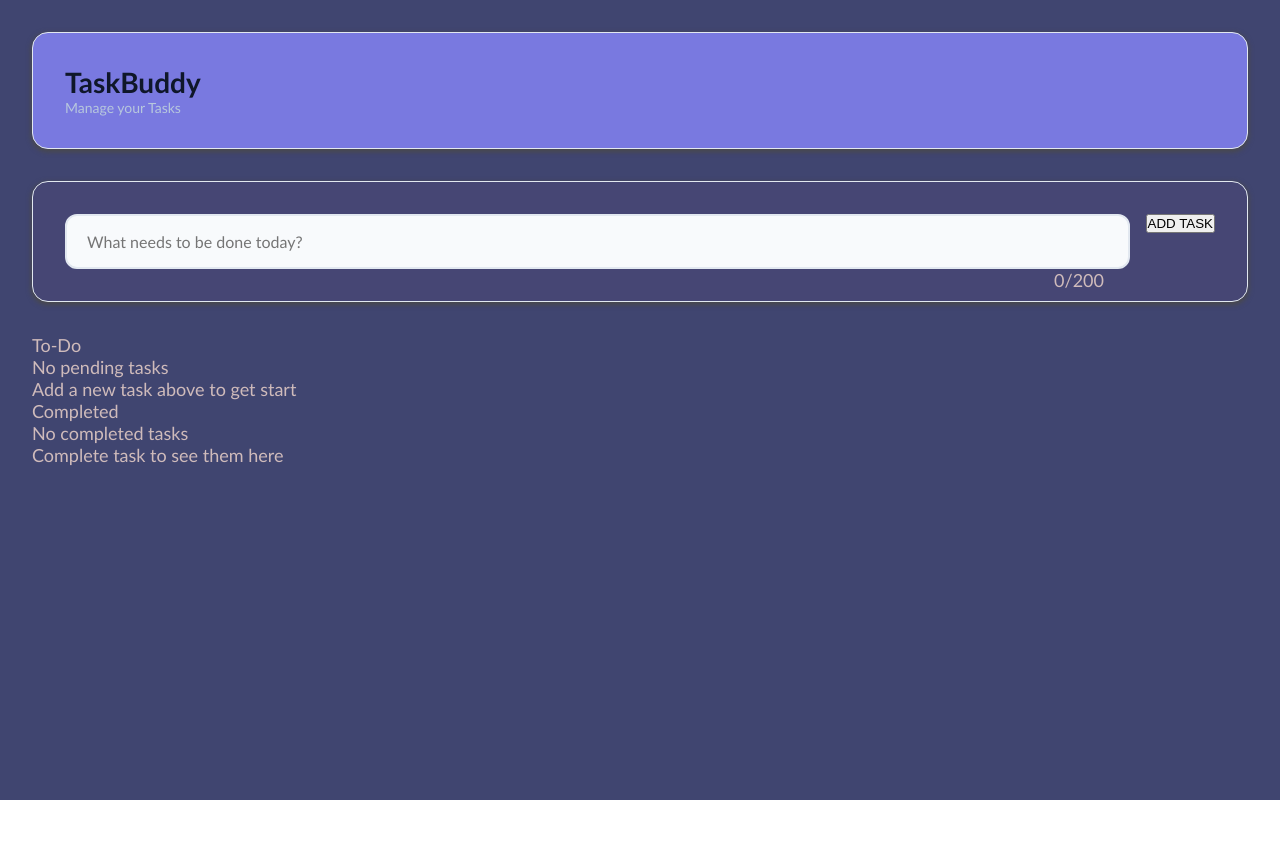
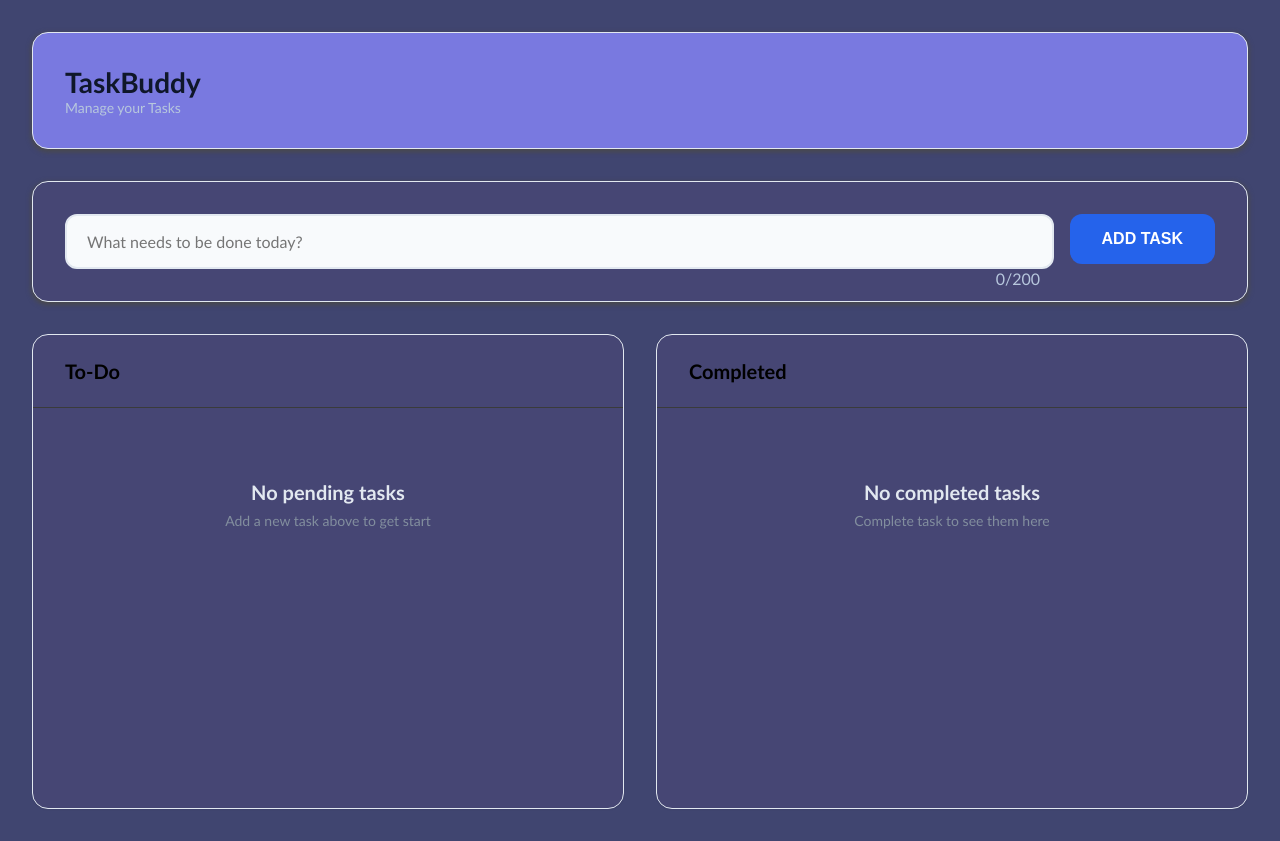
Before and after one commit to Vikas-Pandit07/TaskBuddy, a React (Create React App) app: page / in a window 1280 px wide. Before the commit the page ends 800 px from the top, so only its background shows below. Built offline with nearby package versions, Linux system fonts and the light colour scheme.

Commit message:
Updated project changes

```diff
--- a/src/pages/Home.jsx
+++ b/src/pages/Home.jsx
@@ -27,7 +27,7 @@ export default function Home() {
                 <span id='charcount'>0</span>/200
               </div>
               </div>
-              <button className='add-task-button'>ADD TASK</button>
+              <button className='add-task-btn'>ADD TASK</button>
             </div>
           </section>
 
--- a/src/style.css
+++ b/src/style.css
@@ -76,5 +76,80 @@
 
 .char-count {
     position: absolute;
-    right: 11rem;
+    right: 15rem;
+    font-size: 1rem;
+    color: #b7c7dd;
 }
+
+.add-task-btn {
+    padding: 1rem 2rem;
+    background-color: #2563eb;
+    color: white;
+    border: none;
+    border-radius: 0.75rem;
+    font-size: 1rem;
+    font-weight: 600;
+    cursor: pointer;
+    transition: all 0.2s ease;
+}
+
+.add-task-btn:hover {
+    background-color: #1d4ed8;
+    transform: translateY(-1px);
+    box-shadow: 0 4px 6px -1px rgb(0 0 0 / 0.1), 0 2px 4px -2px rgb(0 0 0 / 0.1);
+}
+
+.add-task-btn:active {
+    transform: translateY(10px);
+}
+
+/* Task Containers */
+.task-main{
+    display: grid;
+    grid-template-columns: 1fr 1fr;
+    gap: 2rem;
+}
+
+.task-column {
+    background-color: rgb(70, 70, 116);;
+    border-radius: 1rem;
+    border: 1px solid #e2e8f0;
+    box-shadow: 0 1px 2px 0 rgb(0 0 0 / 0.05);
+    /* overflow: hidden; */
+}
+
+.column-header {
+    padding: 1.5rem 2rem;
+    border-bottom: 1px solid #3a3b3b;
+}
+
+.column-title {
+    font-size: 1.25rem;
+    font-weight: 600;
+    color: black;
+}
+
+.task-list {
+    padding: 1.5rem 2rem;
+    min-height: 400px;
+    max-height: 600px;
+    /* overflow-y: auto; */
+}
+
+/* empty states */
+.empty-state {
+    text-align: center;
+    padding: 3rem;
+}
+
+.empty-title {
+    font-size: 1.25rem;
+    font-weight: 600;
+    color:#e2e8f0;
+    margin-bottom: 0.5rem;
+}
+
+.empty-discription {
+    font-size: 0.875rem;
+    color: #828e9e;
+}
```
